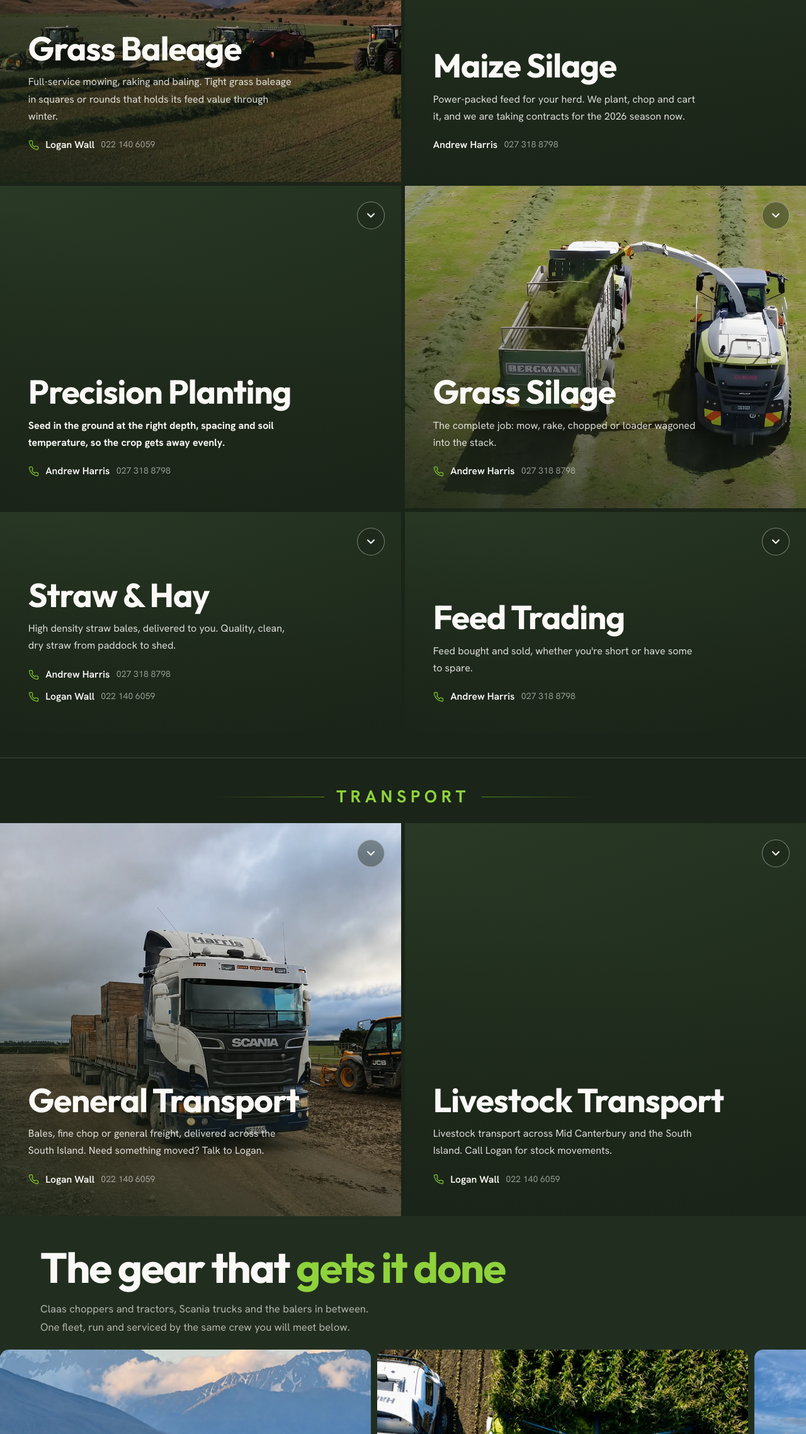
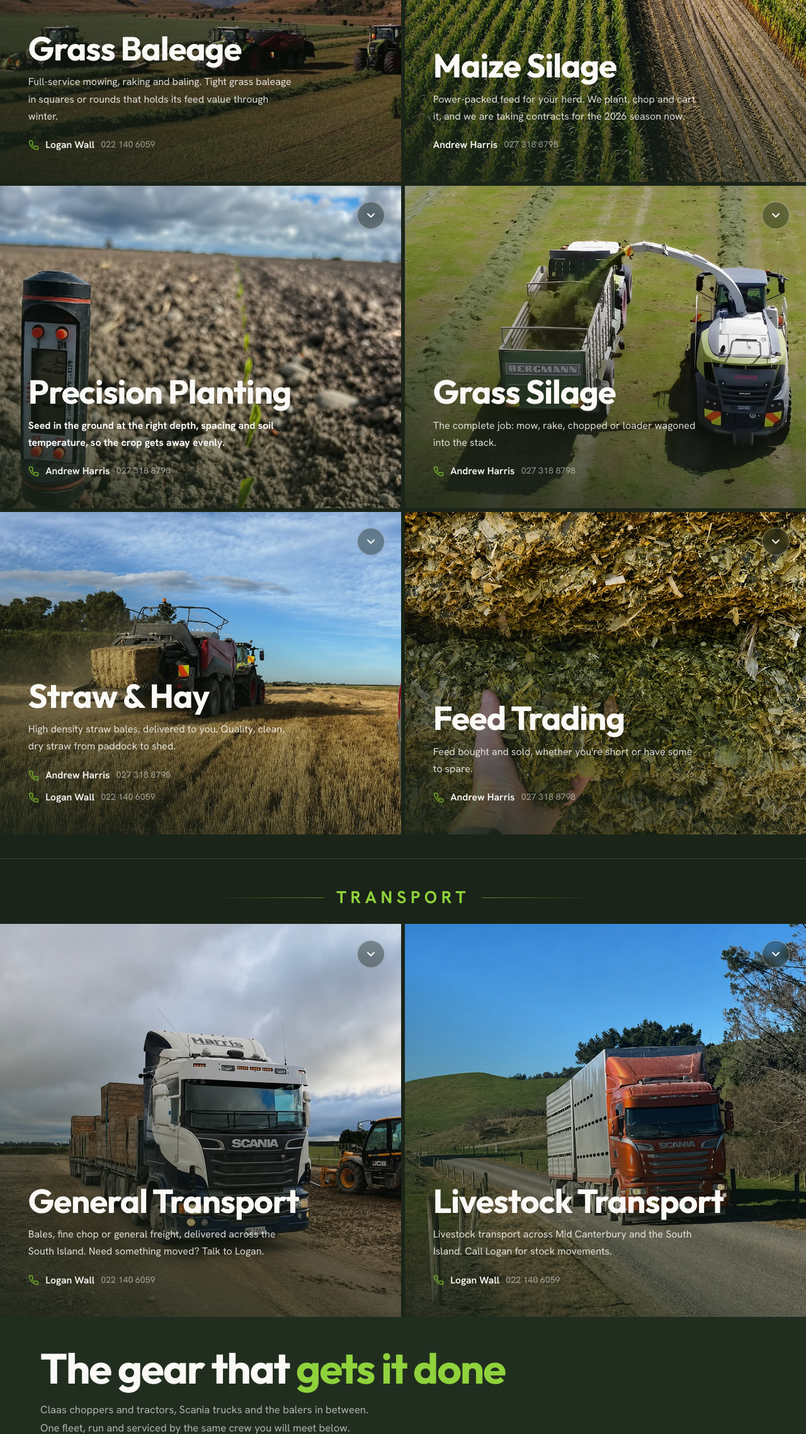
Before and after one commit to scaledsolutionsnz-sketch/harris-contracting-demo, a plain HTML site: page index.html in a window 1280 px wide. Shown: the part 1247-3524 px from the top of the page at 63% size. Drawn offline with Linux system fonts and the light colour scheme.

Commit message:
Put back the six photos removed earlier today
Reverts 2f06358 at the owner's request, until the client says which photos she means.

Co-Authored-By: Claude Fable 5.2 <noreply@anthropic.com>

```diff
--- a/index.html
+++ b/index.html
@@ -115,8 +115,9 @@
         <div class="svc-contacts"><a href="tel:+64221406059"><svg viewBox="0 0 24 24"><path d="M22 16.92v3a2 2 0 0 1-2.18 2 19.79 19.79 0 0 1-8.63-3.07 19.5 19.5 0 0 1-6-6 19.79 19.79 0 0 1-3.07-8.67A2 2 0 0 1 4.11 2h3a2 2 0 0 1 2 1.72 12.84 12.84 0 0 0 .7 2.81 2 2 0 0 1-.45 2.11L8.09 9.91a16 16 0 0 0 6 6l1.27-1.27a2 2 0 0 1 2.11-.45 12.84 12.84 0 0 0 2.81.7A2 2 0 0 1 22 16.92z"/></svg>Logan Wall <span>022 140 6059</span></a></div>
       </div>
     </article>
-    <article class="svc-panel svc-panel--plain" tabindex="0" role="button" aria-expanded="false">
-            <span class="svc-expand" aria-hidden="true"><svg viewBox="0 0 24 24" fill="none" stroke="currentColor" stroke-width="2.4" stroke-linecap="round" stroke-linejoin="round"><polyline points="6 9 12 15 18 9"/></svg></span>
+    <article class="svc-panel" tabindex="0" role="button" aria-expanded="false">
+      <img src="img/maize-aerial-rows.webp" alt="Forage harvester chopping maize rows into a truck, seen from above" loading="lazy">
+      <span class="svc-expand" aria-hidden="true"><svg viewBox="0 0 24 24" fill="none" stroke="currentColor" stroke-width="2.4" stroke-linecap="round" stroke-linejoin="round"><polyline points="6 9 12 15 18 9"/></svg></span>
       <div class="svc-panel-body">
         <h3>Maize Silage</h3>
         <p>Power-packed feed for your herd. We plant, chop and cart it, and we are taking contracts for the 2026 season now.</p>
@@ -131,8 +132,9 @@
         <div class="svc-contacts"><a href="tel:+64273188798">Andrew Harris <span>027 318 8798</span></a></div>
       </div>
     </article>
-    <article class="svc-panel svc-panel--plain" tabindex="0" role="button" aria-expanded="false">
-            <span class="svc-expand" aria-hidden="true"><svg viewBox="0 0 24 24" fill="none" stroke="currentColor" stroke-width="2.4" stroke-linecap="round" stroke-linejoin="round"><polyline points="6 9 12 15 18 9"/></svg></span>
+    <article class="svc-panel" tabindex="0" role="button" aria-expanded="false">
+      <img src="img/planting-soil.webp" alt="Soil thermometer beside a maize seedling in worked ground" loading="lazy">
+      <span class="svc-expand" aria-hidden="true"><svg viewBox="0 0 24 24" fill="none" stroke="currentColor" stroke-width="2.4" stroke-linecap="round" stroke-linejoin="round"><polyline points="6 9 12 15 18 9"/></svg></span>
       <div class="svc-panel-body">
         <h3>Precision Planting</h3>
         <p>Seed in the ground at the right depth, spacing and soil temperature, so the crop gets away evenly.</p>
@@ -162,8 +164,9 @@
         <div class="svc-contacts"><a href="tel:+64273188798"><svg viewBox="0 0 24 24"><path d="M22 16.92v3a2 2 0 0 1-2.18 2 19.79 19.79 0 0 1-8.63-3.07 19.5 19.5 0 0 1-6-6 19.79 19.79 0 0 1-3.07-8.67A2 2 0 0 1 4.11 2h3a2 2 0 0 1 2 1.72 12.84 12.84 0 0 0 .7 2.81 2 2 0 0 1-.45 2.11L8.09 9.91a16 16 0 0 0 6 6l1.27-1.27a2 2 0 0 1 2.11-.45 12.84 12.84 0 0 0 2.81.7A2 2 0 0 1 22 16.92z"/></svg>Andrew Harris <span>027 318 8798</span></a></div>
       </div>
     </article>
-    <article class="svc-panel svc-panel--plain" tabindex="0" role="button" aria-expanded="false">
-            <span class="svc-expand" aria-hidden="true"><svg viewBox="0 0 24 24" fill="none" stroke="currentColor" stroke-width="2.4" stroke-linecap="round" stroke-linejoin="round"><polyline points="6 9 12 15 18 9"/></svg></span>
+    <article class="svc-panel" tabindex="0" role="button" aria-expanded="false">
+      <img src="img/baling-straw.webp" alt="Big square baler working through straw at golden hour" loading="lazy">
+      <span class="svc-expand" aria-hidden="true"><svg viewBox="0 0 24 24" fill="none" stroke="currentColor" stroke-width="2.4" stroke-linecap="round" stroke-linejoin="round"><polyline points="6 9 12 15 18 9"/></svg></span>
       <div class="svc-panel-body">
         <h3>Straw &amp; Hay</h3>
         <p>High density straw bales, delivered to you. Quality, clean, dry straw from paddock to shed.</p>
@@ -177,8 +180,9 @@
         <div class="svc-contacts"><a href="tel:+64273188798"><svg viewBox="0 0 24 24"><path d="M22 16.92v3a2 2 0 0 1-2.18 2 19.79 19.79 0 0 1-8.63-3.07 19.5 19.5 0 0 1-6-6 19.79 19.79 0 0 1-3.07-8.67A2 2 0 0 1 4.11 2h3a2 2 0 0 1 2 1.72 12.84 12.84 0 0 0 .7 2.81 2 2 0 0 1-.45 2.11L8.09 9.91a16 16 0 0 0 6 6l1.27-1.27a2 2 0 0 1 2.11-.45 12.84 12.84 0 0 0 2.81.7A2 2 0 0 1 22 16.92z"/></svg>Andrew Harris <span>027 318 8798</span></a><a href="tel:+64221406059"><svg viewBox="0 0 24 24"><path d="M22 16.92v3a2 2 0 0 1-2.18 2 19.79 19.79 0 0 1-8.63-3.07 19.5 19.5 0 0 1-6-6 19.79 19.79 0 0 1-3.07-8.67A2 2 0 0 1 4.11 2h3a2 2 0 0 1 2 1.72 12.84 12.84 0 0 0 .7 2.81 2 2 0 0 1-.45 2.11L8.09 9.91a16 16 0 0 0 6 6l1.27-1.27a2 2 0 0 1 2.11-.45 12.84 12.84 0 0 0 2.81.7A2 2 0 0 1 22 16.92z"/></svg>Logan Wall <span>022 140 6059</span></a></div>
       </div>
     </article>
-    <article class="svc-panel svc-panel--plain" tabindex="0" role="button" aria-expanded="false">
-            <span class="svc-expand" aria-hidden="true"><svg viewBox="0 0 24 24" fill="none" stroke="currentColor" stroke-width="2.4" stroke-linecap="round" stroke-linejoin="round"><polyline points="6 9 12 15 18 9"/></svg></span>
+    <article class="svc-panel" tabindex="0" role="button" aria-expanded="false">
+      <img src="img/silage-chop.webp" alt="Hand checking a fistful of chopped silage at the stack face" loading="lazy">
+      <span class="svc-expand" aria-hidden="true"><svg viewBox="0 0 24 24" fill="none" stroke="currentColor" stroke-width="2.4" stroke-linecap="round" stroke-linejoin="round"><polyline points="6 9 12 15 18 9"/></svg></span>
       <div class="svc-panel-body">
         <h3>Feed Trading</h3>
         <p>Feed bought and sold, whether you're short or have some to spare.</p>
@@ -209,8 +213,9 @@
         <div class="svc-contacts"><a href="tel:+64221406059"><svg viewBox="0 0 24 24"><path d="M22 16.92v3a2 2 0 0 1-2.18 2 19.79 19.79 0 0 1-8.63-3.07 19.5 19.5 0 0 1-6-6 19.79 19.79 0 0 1-3.07-8.67A2 2 0 0 1 4.11 2h3a2 2 0 0 1 2 1.72 12.84 12.84 0 0 0 .7 2.81 2 2 0 0 1-.45 2.11L8.09 9.91a16 16 0 0 0 6 6l1.27-1.27a2 2 0 0 1 2.11-.45 12.84 12.84 0 0 0 2.81.7A2 2 0 0 1 22 16.92z"/></svg>Logan Wall <span>022 140 6059</span></a></div>
       </div>
     </article>
-    <article class="svc-panel svc-panel--plain" tabindex="0" role="button" aria-expanded="false">
-            <span class="svc-expand" aria-hidden="true"><svg viewBox="0 0 24 24" fill="none" stroke="currentColor" stroke-width="2.4" stroke-linecap="round" stroke-linejoin="round"><polyline points="6 9 12 15 18 9"/></svg></span>
+    <article class="svc-panel" tabindex="0" role="button" aria-expanded="false">
+      <img src="img/transport-stock-truck.webp" alt="Livestock transport truck on a South Island road" loading="lazy">
+      <span class="svc-expand" aria-hidden="true"><svg viewBox="0 0 24 24" fill="none" stroke="currentColor" stroke-width="2.4" stroke-linecap="round" stroke-linejoin="round"><polyline points="6 9 12 15 18 9"/></svg></span>
       <div class="svc-panel-body"><h3>Livestock Transport</h3><p>Livestock transport across Mid Canterbury and the South Island. Call Logan for stock movements.</p><div class="svc-panel-more"><div class="svc-panel-more-inner"><ul><li>Planned stock cartage with a clear pickup and delivery plan.</li><li>South Island wide for regular and one-off movements.</li></ul><p>Ring Logan on 022 140 6059 to talk through the load and timing.</p></div></div><div class="svc-contacts"><a href="tel:+64221406059"><svg viewBox="0 0 24 24"><path d="M22 16.92v3a2 2 0 0 1-2.18 2 19.79 19.79 0 0 1-8.63-3.07 19.5 19.5 0 0 1-6-6 19.79 19.79 0 0 1-3.07-8.67A2 2 0 0 1 4.11 2h3a2 2 0 0 1 2 1.72c.13.96.36 1.9.7 2.81a2 2 0 0 1-.45 2.11L8.09 9.91a16 16 0 0 0 6 6l1.27-1.27a2 2 0 0 1 2.11-.45c.9.34 1.85.57 2.81.7A2 2 0 0 1 22 16.92z"/></svg>Logan Wall <span>022 140 6059</span></a></div></div>
     </article>
   </div>
@@ -239,6 +244,10 @@
       <figcaption><strong>Three high density big square balers</strong><span>Straw and hay through harvest.</span></figcaption>
     </figure>
     <figure class="fleet-slide">
+      <img src="img/silage-pit.webp" alt="Compacted silage stack face" loading="lazy">
+      <figcaption><strong>The stack</strong><span>Rolled tight and covered before the rain.</span></figcaption>
+    </figure>
+    <figure class="fleet-slide">
       <img src="img/transport-shed-load.webp" alt="Truck loaded with produce bins inside the shed" loading="lazy">
       <figcaption><strong>Freight and bins</strong><span>Loaded in the shed, delivered South Island wide.</span></figcaption>
     </figure>
@@ -257,8 +266,10 @@
     <figure class="fleet-slide"><img src="img/fleet-aerial.webp" alt="Harris Contracting fleet of tractors and trucks lined up in a paddock" loading="lazy"><figcaption><strong>The full fleet lined up between jobs</strong></figcaption></figure>
     <figure class="fleet-slide"><img src="img/mowing-rows.webp" alt="Claas tractor mowing grass rows" loading="lazy"><figcaption><strong>First cut going down</strong></figcaption></figure>
     <figure class="fleet-slide"><img src="img/maize-chopper-trailer.webp" alt="Forage harvester filling a silage trailer with chopped maize" loading="lazy"><figcaption><strong>Fine chop straight into the trailer</strong></figcaption></figure>
+    <figure class="fleet-slide"><img src="img/baling-straw.webp" alt="Square baler working through straw at golden hour" loading="lazy"><figcaption><strong>Squares through the straw</strong></figcaption></figure>
     <figure class="fleet-slide"><img src="img/green-aerial.webp" alt="Tractors rowing up a green paddock below the hills" loading="lazy"><figcaption><strong>Rowing up under the hills</strong></figcaption></figure>
     <figure class="fleet-slide"><img src="img/night-baling.webp" alt="Baling under lights at night" loading="lazy"><figcaption><strong>When the weather window says go, we go</strong></figcaption></figure>
+    <figure class="fleet-slide"><img src="img/transport-stock-truck.webp" alt="Livestock transport truck on a rural South Island road" loading="lazy"><figcaption><strong>Livestock transport heading over the hill</strong></figcaption></figure>
     <figure class="fleet-slide"><img src="img/yard-new-gate-1080.webp" srcset="img/yard-new-gate-1080.webp 1080w, img/yard-new-gate-1920.webp 1920w" sizes="(max-width:720px) 92vw, 640px" width="1920" height="1440" alt="Harris Contracting ute at a timber gateway with the Harris sign, the site of the new yard" loading="lazy"><figcaption><strong>Where the new yard will be</strong></figcaption></figure>
     <figure class="fleet-slide"><img src="img/ute-office-1080.webp" srcset="img/ute-office-1080.webp 1080w, img/ute-office-1920.webp 1920w" sizes="(max-width:720px) 92vw, 640px" width="1920" height="1440" alt="Harris Contracting ute parked on the road outside the office" loading="lazy"><figcaption><strong>The ute outside the office</strong></figcaption></figure>
   </div>
--- a/styles.css
+++ b/styles.css
@@ -483,7 +483,3 @@ footer{border-top:1px solid var(--line);padding:2.6rem 0 2rem;margin-top:clamp(2
   .cert-grid{grid-template-columns:1fr}
   .cert-card:nth-child(2){max-width:420px}
 }
-
-/* service panels with no photo (waiting on real ones) */
-.svc-panel--plain{background:linear-gradient(160deg,#2a3a26 0%,#1a2418 100%);min-height:clamp(320px,44vh,460px)}
-.svc-subheading--transport~.svc-panel--plain{min-height:clamp(320px,44vh,460px)}
```
Also changed, not shown: img/baling-straw.webp (added), img/maize-aerial-rows.webp (added), img/planting-soil.webp (added), img/silage-chop.webp (added), img/silage-pit.webp (added), img/transport-stock-truck.webp (added).
